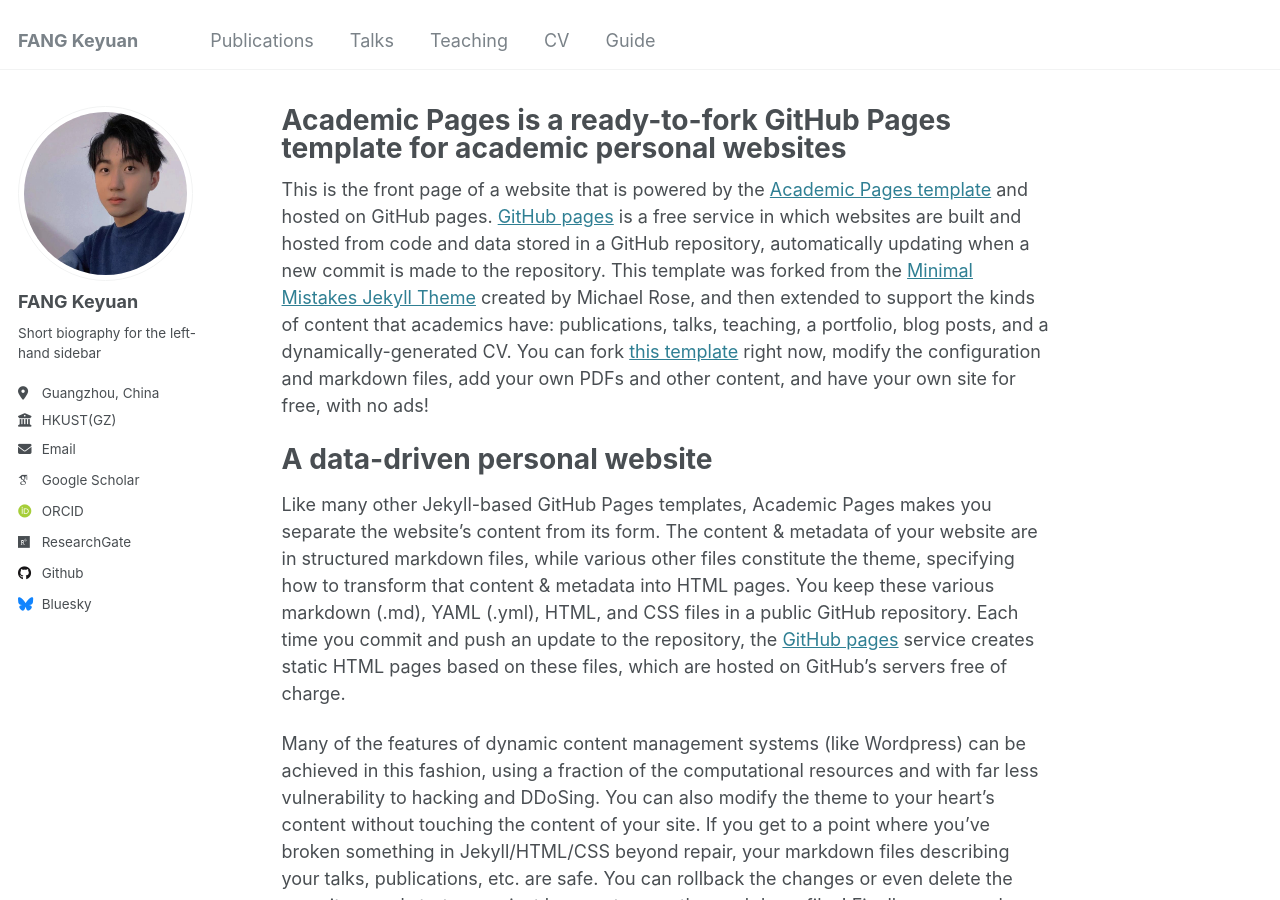
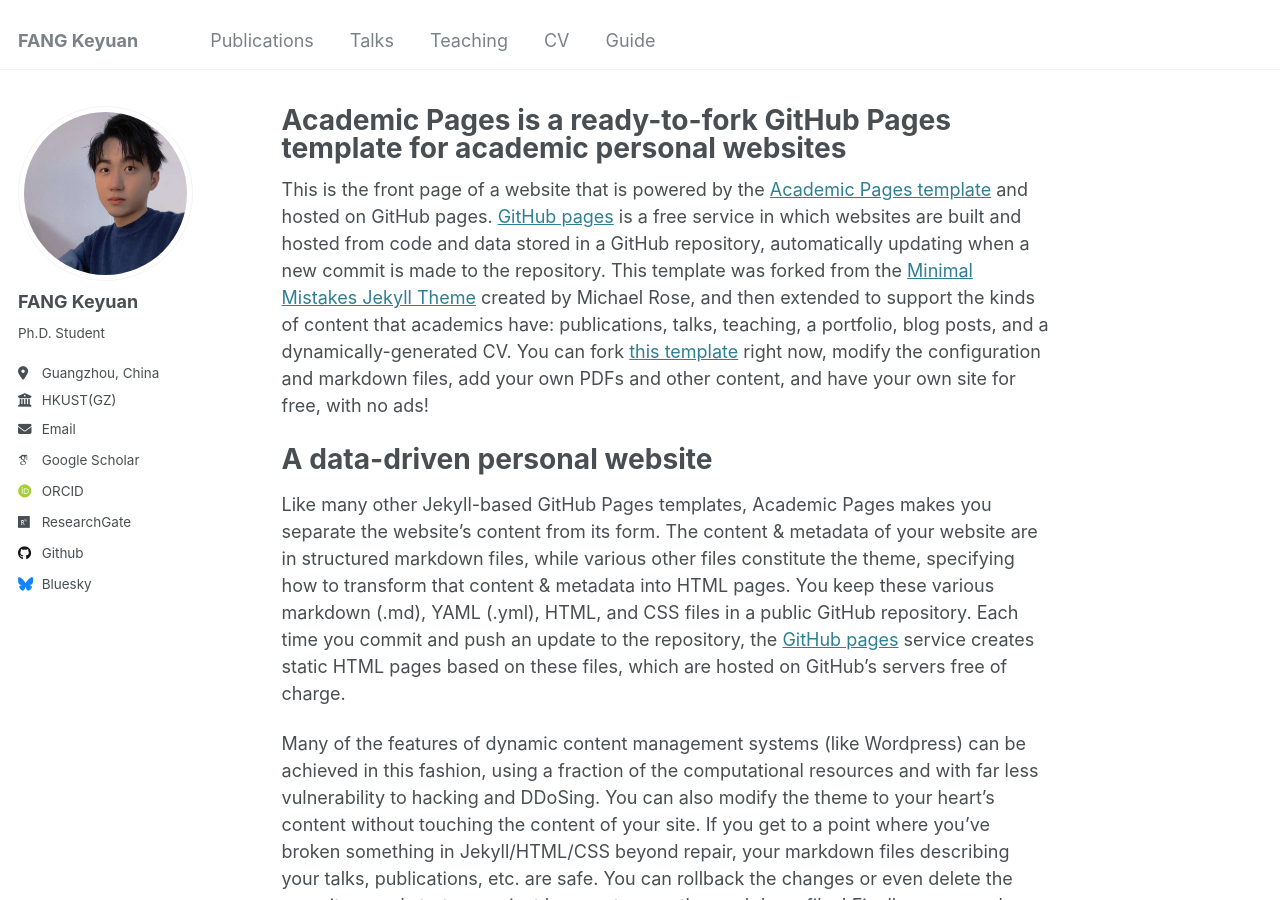
Before and after one commit to AnthonyKeyuanFang/AnthonyKeyuanFang.github.io, a Jekyll site: the page built from _pages/about.md, in a window 1280 px wide and 900 px high. Built offline with Jekyll 4.4.1, drawn with Linux system fonts in a browser that asks for light colours; some web fonts are replaced.

Commit message:
Update _config.yml

```diff
--- a/_config.yml
+++ b/_config.yml
@@ -24,7 +24,7 @@
   avatar           : "profile.jpg"
   name             : "FANG Keyuan"
   pronouns         : # example: "she/her"
-  bio              : "Short biography for the left-hand sidebar"
+  bio              : "Ph.D. Student"
   location         : "Guangzhou, China"
   employer         : "HKUST(GZ)"
   uri              : # URL
```
